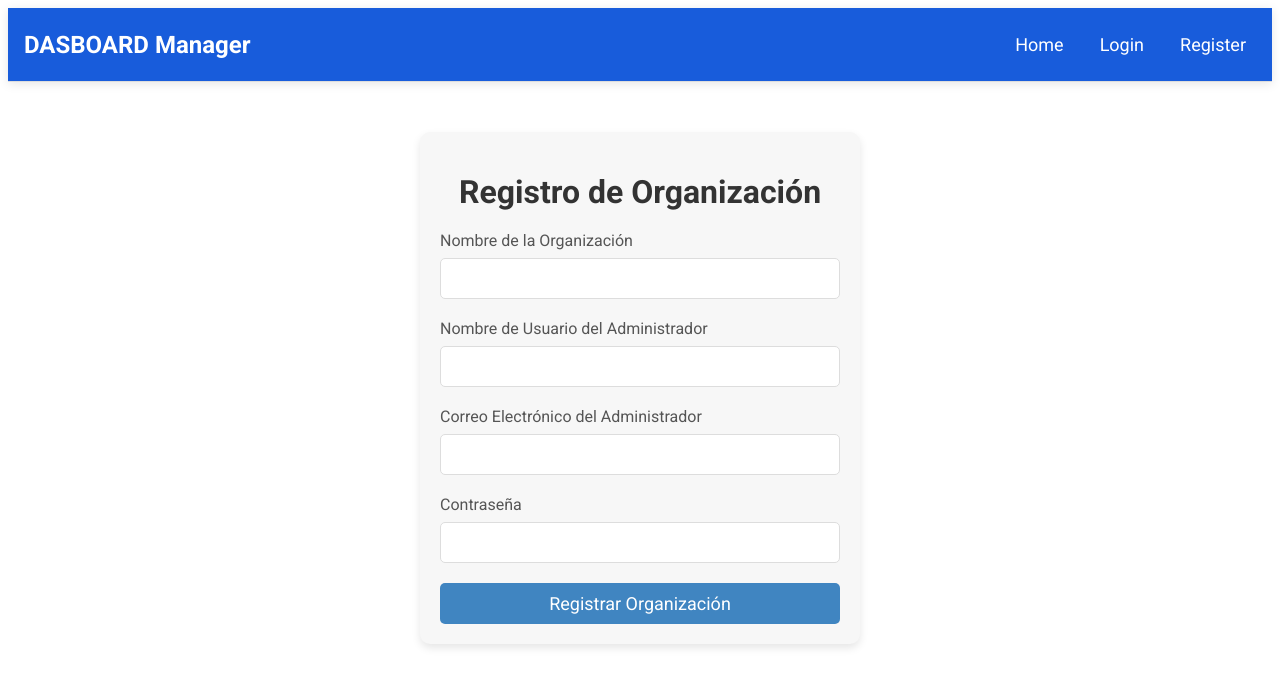
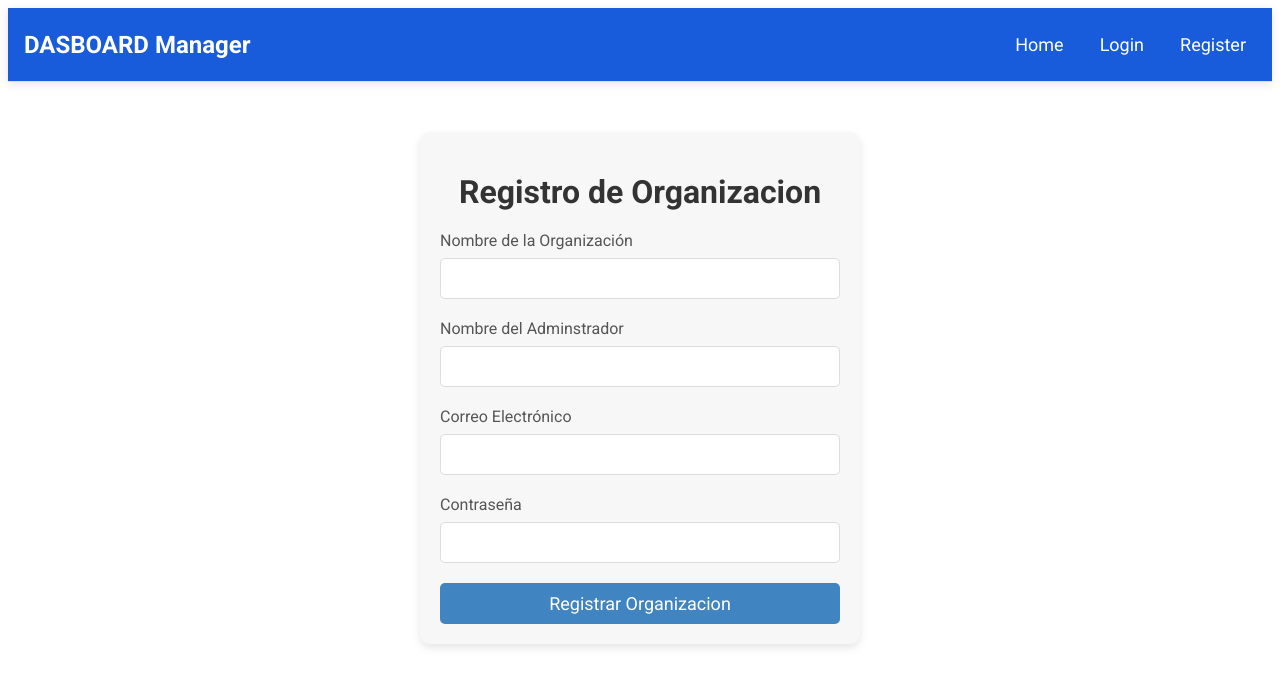
Before and after one commit to luisfelizbeltre/GestionTareaVue, a Vue app: page /registeradm in a window 1280 px wide. Shown: the top 686 px of the page. Built offline with nearby package versions, Linux system fonts and the light colour scheme.

Commit message:
ver mis tareas,mejoras en la seguridad de las rutas si no el rol necesario,capacidad de gestionar usuarios,pagina de desautorizacion

```diff
--- a/src/components/RegisterTenant.vue
+++ b/src/components/RegisterTenant.vue
@@ -1,22 +1,22 @@
 <template>
   <div class="registration-form">
-    <h1>Registro de Organización</h1>
+    <h1>{{ title }}</h1>
     <form @submit.prevent="register">
       <!--  nombre de la organización -->
-      <div class="form-group">
+      <div v-if="showTenantName" class="form-group">
         <label for="tenantName">Nombre de la Organización</label>
         <input v-model="tenantName" type="text" id="tenantName" required />
       </div>
 
       <!--  nombre de usuario del administrador -->
       <div class="form-group">
-        <label for="username">Nombre de Usuario del Administrador</label>
+        <label for="username">{{ usernameLabel }}</label>
         <input v-model="username" type="text" id="username" required />
       </div>
 
       <!-- correo electrónico del administrador -->
       <div class="form-group">
-        <label for="email">Correo Electrónico del Administrador</label>
+        <label for="email">Correo Electrónico</label>
         <input v-model="email" type="email" id="email" required />
       </div>
 
@@ -26,7 +26,16 @@
         <input v-model="password" type="password" id="password" required />
       </div>
 
-      <button type="submit" class="submit-button">Registrar Organización</button>
+      <div v-if="showRoleSelect" class="form-group" >
+        <label for="role"> Seleciona el Rol</label>
+        <select v-model="role" id="role" class="select" required>
+          <option value="user">Usuario</option>
+          <option value="mod">Moderador</option>
+          <option value="admin">Administrador</option>
+        </select>
+      </div>
+
+      <button type="submit" class="submit-button">{{buttonText}}</button>
     </form>
   </div>
 </template>
@@ -36,21 +45,59 @@ import { ref } from 'vue';
 // import axios from 'axios';
 import AuthService from '../services/auth.service';
 import { useRouter } from 'vue-router';
+import { defineProps } from 'vue';
+
+
+
+const props = defineProps({
+
+  title:{
+    type:String,
+    default:'Registro de Organizacion',
+  },
+
+    usernameLabel:{
+      type:String,
+      default:"Nombre del Adminstrador",
+    },
+
+    buttonText:{
+      type:String,
+      default:'Registrar Organizacion',
+    },
+    showTenantName:{
+      type:Boolean,
+      default:true,
+    },
+    showRoleSelect:{
+      type:Boolean,
+      default:false,
+    },
+
+
+
+});
 
 const tenantName = ref('');
 const username = ref('');
 const email = ref('');
 const password = ref('');
+const role=ref('');
 
 const router = useRouter();
 const register = async () => {
+  if (!props.showTenantName) {
+    const currentUser = AuthService.getCurrentUser();
+    tenantName.value = currentUser?.tenantName || '';
+
   try {
-    const response = await AuthService.registerTenant({
+    const response = await AuthService.registerUser({
+
       tenantName: tenantName.value,
       username: username.value,
       email: email.value,
       password: password.value,
-      role: ['admin'], // Establecer el rol del usuario como administrador
+      role: [role.value], // Establecer el rol del usuario como administrador
     });
 
     if (response.data) {
@@ -62,10 +109,38 @@ const register = async () => {
     // Manejar errores de la solicitud, como mostrar mensajes de error
     console.error('Error en el registro:', error);
   }
-};
+
+  }else{
+
+
+  try {
+    const response = await AuthService.registerTenant({
+
+      tenantName: tenantName.value,
+      username: username.value,
+      email: email.value,
+      password: password.value,
+      role: ['ADMIN'], // Establecer el rol del usuario como administrador
+    });
+
+    if (response.data) {
+      alert('Registro exitoso');
+      router.push('/login');
+      console.log('Registro exitoso');
+    }
+  } catch (error) {
+    // Manejar errores de la solicitud, como mostrar mensajes de error
+    console.error('Error en el registro:', error);
+  }
+}};
 </script>
 
 <style scoped>
+  .select {
+
+    padding: 10px;
+    width: 100%;
+  }
 .registration-form {
   max-width: 400px;
   margin: 50px auto;
--- /dev/null
+++ b/src/components/UnaUthorized.vue
@@ -0,0 +1,5 @@
+<template>
+   <div>
+    <h1>you don't have permision</h1>
+   </div>
+</template>
--- a/src/views/createTasks.vue
+++ b/src/components/createTasks.vue
@@ -1,6 +1,6 @@
 <template>
     <div class="task-container">
-     <p>proyecto {{ props.project }}  </p>
+
       <h2>Crear Tarea</h2>
       <form @submit.prevent="createTask">
         <div class="form-group">
--- a/src/router/index.js
+++ b/src/router/index.js
@@ -2,35 +2,36 @@ import { createRouter, createWebHistory } from 'vue-router';
 import Home from '../views/Home.vue';
 import LoginComponent from '../components/LoginComponent.vue';
 import ProfileComponent from '../components/ProfileComponent.vue';
-import CreateProject from '../views/CreateProject.vue';
+import CreateProject from '../components/CreateProject.vue';
 import UserTasks from '../views/UserTasks.vue'; // Importa la vista
 import RegisterTenant from '../components/RegisterTenant';
-import createTasks from '../views/createTasks.vue';
+import createTasks from '../components/createTasks.vue';
 
 import ProjectList from '@/views/ProjectList.vue';
 import ProjectDetails from '@/views/ProjectDetails.vue';
 import dashboard from '@/views/DashBoard.vue';
 import UserManagement from '@/views/UserManagement.vue';
-
+import unauthorized from '@/components/UnaUthorized.vue';
 const routes = [
 // Rutas que no requieren autenticación
 { path: '/', component: Home },  // Página de inicio
 { path: '/login', component: LoginComponent },  // Página de inicio de sesión
 { path: '/registeradm', component: RegisterTenant },  // Página de registro de administradores
+{ path: '/unauthorized', component: unauthorized},  // Gestión de usuarios
 
 // Rutas que requieren autenticación
 { path: '/profile', component: ProfileComponent, meta: { requiresAuth: true } },  // Perfil del usuario
 { path: '/tasks', component: UserTasks, meta: { requiresAuth: true } },  // Lista de tareas del usuario
 
 // Rutas relacionadas con proyectos (requieren autenticación)
-{ path: '/create-project', component: CreateProject, meta: { requiresAuth: true } },  // Crear proyecto
+{ path: '/create-project', component: CreateProject, meta: { requiresAuth: true,requireRole:['ROLE_ADMIN'] } },  // Crear proyecto
 { path: '/proyects', component: ProjectList, meta: { requiresAuth: true } },  // Lista de proyectos
-{ path: '/projects/:id', component: ProjectDetails, meta: { requiresAuth: true } },  // Detalles del proyecto
+{ path: '/projects/:id', component: ProjectDetails, meta: { requiresAuth: true,requireRole:['ROLE_ADMIN','ROLE_MODERATOR'] } },  // Detalles del proyecto
 
 // Otras rutas que requieren autenticación
-{ path: '/createTask', component: createTasks, meta: { requiresAuth: true } },  // Crear tarea
+{ path: '/createTask', component: createTasks, meta: { requiresAuth: true,requireRole:['ROLE_ADMIN','ROLE_MODERATOR'] }},  // Crear tarea
 { path: '/dashboard', component: dashboard, meta: { requiresAuth: true } },  // Dashboard
-{ path: '/manage-users', component: UserManagement, meta: { requiresAuth: true } }  // Gestión de usuarios
+{ path: '/manage-users', component: UserManagement, meta: { requiresAuth: true,requireRole:['ROLE_ADMIN'] } },  // Gestión de usuarios
 
 
 ];
@@ -44,8 +45,18 @@ router.beforeEach((to, from, next) => {
   const user = JSON.parse(sessionStorage.getItem('user'));
   if (to.matched.some(record => record.meta.requiresAuth) && !user) {
     next('/login');
-  } else {
+  } else if(to.matched.some(record=>record.meta.requireRole))   {
+
+    const requireRole=to.meta.requireRole;
+    if (user && user.roles && requireRole.some(role=> user.roles.includes(role))) {
+      next()
+    } else {
+     next("/unauthorized")
+    }
+
+  } else{
     next();
+
   }
 });
 
```
Also changed, not shown: src/components/CreateProject.vue (renamed from src/views/CreateProject.vue).
